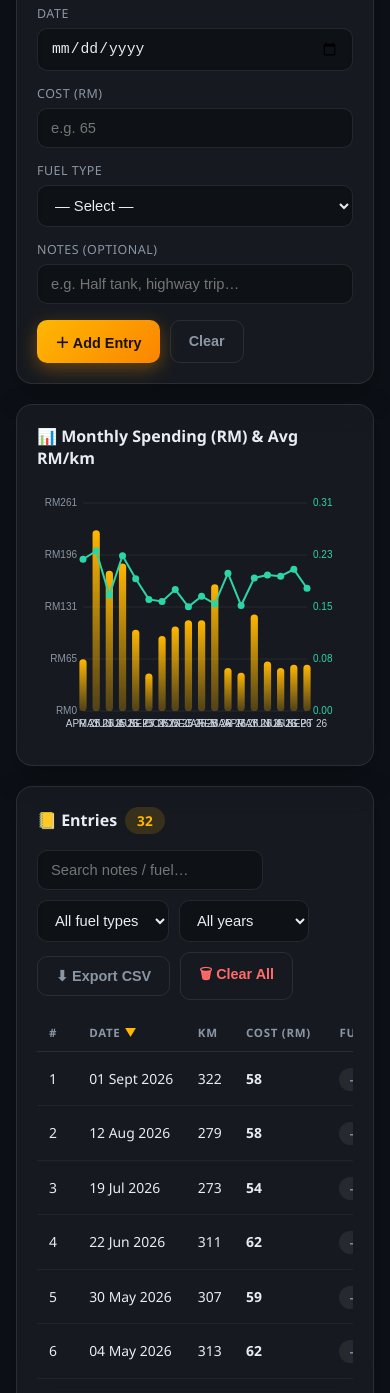
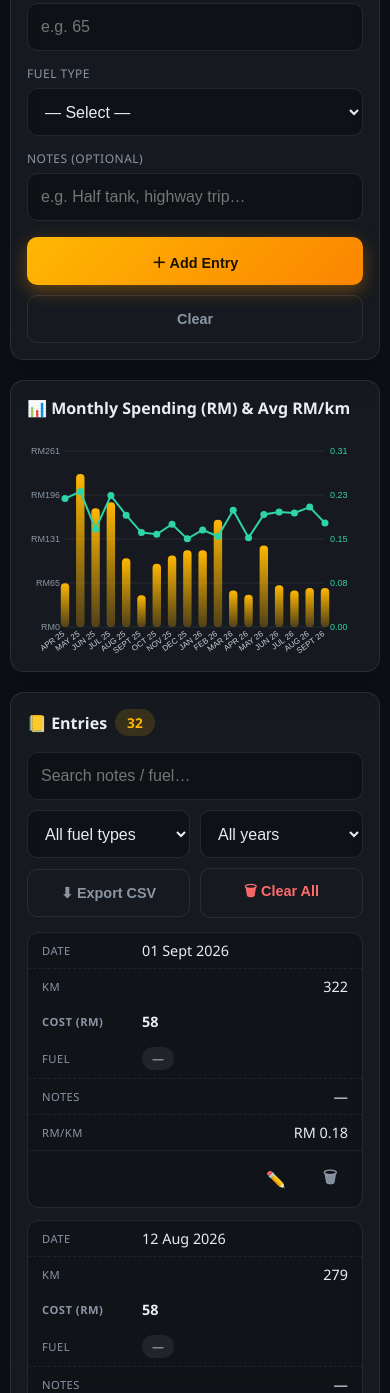
Before and after one commit to Aki19237/Petrol-tracker, a plain HTML site: page index.html in a window 390 px wide. Shown: the part 607-2000 px from the top of the page. Drawn offline with Linux system fonts and the light colour scheme.

Commit message:
index.html

```diff
--- a/index.html
+++ b/index.html
@@ -11,6 +11,7 @@
     --good:#2dd4a7; --bad:#ff6b6b; --radius:16px;
   }
   *{box-sizing:border-box; margin:0; padding:0}
+  html{-webkit-text-size-adjust:100%}
   body{
     font-family:'Segoe UI',system-ui,-apple-system,Roboto,Helvetica,Arial,sans-serif;
     background:
@@ -24,7 +25,7 @@
   /* ---------- header ---------- */
   header{display:flex; align-items:center; gap:16px; margin-bottom:24px}
   .logo{
-    width:56px;height:56px;border-radius:16px;display:grid;place-items:center;font-size:28px;
+    width:56px;height:56px;border-radius:16px;display:grid;place-items:center;font-size:28px; flex-shrink:0;
     background:linear-gradient(135deg,var(--accent),var(--accent2));
     box-shadow:0 8px 24px rgba(255,183,3,.35);
   }
@@ -36,42 +37,44 @@
     background:var(--panel); border:1px solid var(--border); border-radius:var(--radius);
     backdrop-filter:blur(14px); padding:20px; box-shadow:0 10px 30px rgba(0,0,0,.25);
   }
-  .card h2{font-size:1rem; margin-bottom:16px; display:flex; align-items:center; gap:8px}
+  .card h2{font-size:1rem; margin-bottom:16px; display:flex; align-items:center; gap:8px; flex-wrap:wrap}
 
   /* ---------- stats ---------- */
-  .stats{display:grid; grid-template-columns:repeat(auto-fit,minmax(160px,1fr)); gap:14px; margin-bottom:20px}
+  .stats{display:grid; grid-template-columns:repeat(4,1fr); gap:14px; margin-bottom:20px}
   .stat{padding:16px 18px}
-  .stat .label{color:var(--muted); font-size:.75rem; text-transform:uppercase; letter-spacing:.8px}
-  .stat .value{font-size:1.55rem; font-weight:700; margin-top:6px}
-  .stat .sub{color:var(--muted); font-size:.78rem; margin-top:3px}
+  .stat .label{color:var(--muted); font-size:.72rem; text-transform:uppercase; letter-spacing:.8px}
+  .stat .value{font-size:1.5rem; font-weight:700; margin-top:6px; word-break:break-word}
+  .stat .sub{color:var(--muted); font-size:.76rem; margin-top:3px}
   .stat.accent .value{background:linear-gradient(90deg,var(--accent),var(--accent2)); -webkit-background-clip:text; background-clip:text; color:transparent}
 
   /* ---------- form ---------- */
   .form-grid{display:grid; grid-template-columns:repeat(auto-fit,minmax(170px,1fr)); gap:14px}
-  label{font-size:.78rem; color:var(--muted); display:block; margin-bottom:6px; text-transform:uppercase; letter-spacing:.5px}
+  label{font-size:.75rem; color:var(--muted); display:block; margin-bottom:6px; text-transform:uppercase; letter-spacing:.5px}
   input,select,textarea{
-    width:100%; padding:11px 13px; border-radius:10px; font-size:.92rem;
+    width:100%; padding:12px 13px; border-radius:10px; font-size:1rem; min-height:48px;
     background:rgba(0,0,0,.3); border:1px solid var(--border); color:var(--text);
     transition:border-color .15s, box-shadow .15s;
   }
-  input:focus,select:focus,textarea:focus{outline:none; border-color:var(--accent); box-shadow:0 0 0 3px rgba(255,183,3,.15)}
+  input[type=number]{-webkit-appearance:none; appearance:textfield} /* hide spinners on iOS */
+  input:focus,select:focus{outline:none; border-color:var(--accent); box-shadow:0 0 0 3px rgba(255,183,3,.15)}
   .actions{display:flex; gap:10px; margin-top:16px; flex-wrap:wrap}
   button{
     font-size:.9rem; font-weight:600; border:none; cursor:pointer; border-radius:10px;
-    padding:11px 18px; transition:transform .12s, box-shadow .12s, background .15s;
+    padding:12px 18px; min-height:48px; transition:transform .12s, box-shadow .12s, background .15s;
   }
   button:active{transform:scale(.97)}
-  .btn-primary{background:linear-gradient(135deg,var(--accent),var(--accent2)); color:#1a1200; box-shadow:0 6px 18px rgba(255,150,0,.35)}
+  .btn-primary{background:linear-gradient(135deg,var(--accent),var(--accent2)); color:#1a1200; box-shadow:0 6px 18px rgba(255,150,0,.35); flex:1}
   .btn-ghost{background:transparent; color:var(--muted); border:1px solid var(--border)}
   .btn-ghost:hover{color:var(--text); border-color:rgba(255,255,255,.25)}
 
   /* ---------- toolbar ---------- */
   .toolbar{display:flex; gap:10px; flex-wrap:wrap; align-items:center; margin-bottom:14px}
-  .toolbar input[type=search], .toolbar select{width:auto; min-width:130px}
-  .toolbar .spacer{flex:1}
+  .toolbar input[type=search]{flex:1; min-width:150px}
+  .toolbar select{min-width:0; flex:1}
+  .toolbar button{flex:1; min-width:120px}
   .badge-count{background:rgba(255,183,3,.15); color:var(--accent); border-radius:999px; padding:4px 12px; font-size:.85rem; font-weight:700}
 
-  /* ---------- table ---------- */
+  /* ---------- table (desktop) ---------- */
   .table-scroll{overflow-x:auto; border-radius:12px}
   table{width:100%; border-collapse:collapse; min-width:640px}
   th,td{padding:11px 12px; text-align:left; font-size:.87rem; white-space:nowrap}
@@ -81,18 +84,17 @@
   tbody tr{border-bottom:1px solid rgba(255,255,255,.05); transition:background .12s}
   tbody tr:hover{background:rgba(255,255,255,.04)}
   td.num{font-variant-numeric:tabular-nums}
-  .fuel-badge{padding:3px 10px; border-radius:999px; font-size:.75rem; font-weight:600}
+  .fuel-badge{padding:3px 10px; border-radius:999px; font-size:.75rem; font-weight:600; display:inline-block}
   .f-95{background:rgba(45,212,167,.15); color:var(--good)}
   .f-97{background:rgba(80,160,255,.15); color:#6cb0ff}
   .f-half{background:rgba(255,183,3,.15); color:var(--accent)}
   .f-none{background:rgba(255,255,255,.07); color:var(--muted)}
   .icon-btn{
-    width:30px;height:30px; border-radius:8px; background:transparent; padding:0;
-    color:var(--muted); font-size:.9rem; display:inline-grid; place-items:center;
+    width:44px;height:44px; border-radius:10px; background:transparent; padding:0;
+    color:var(--muted); font-size:1rem; display:inline-grid; place-items:center; border:none; min-height:44px;
   }
   .icon-btn:hover{background:rgba(255,255,255,.08); color:var(--text)}
   .icon-btn.del:hover{color:var(--bad); background:rgba(255,107,107,.12)}
-  .notes-cell{max-width:180px; overflow:hidden; text-overflow:ellipsis; white-space:normal}
 
   /* ---------- chart ---------- */
   canvas{width:100%; height:260px; display:block}
@@ -102,12 +104,67 @@
     position:fixed; bottom:24px; left:50%; transform:translateX(-50%) translateY(80px);
     background:#1c2330; border:1px solid var(--border); color:var(--text);
     padding:12px 20px; border-radius:12px; font-size:.9rem; opacity:0; transition:.3s; z-index:50;
-    box-shadow:0 10px 30px rgba(0,0,0,.4); pointer-events:none;
+    box-shadow:0 10px 30px rgba(0,0,0,.4); pointer-events:none; max-width:90vw; text-align:center;
   }
   #toast.show{opacity:1; transform:translateX(-50%) translateY(0)}
 
   footer{text-align:center; color:var(--muted); font-size:.8rem; margin-top:26px}
   .section-gap{margin-bottom:20px}
+
+  /* =========================================================
+     MOBILE — ≤ 900px : stats to 2 columns, chart shorter
+     ========================================================= */
+  @media (max-width:900px){
+    .stats{grid-template-columns:repeat(2,1fr)}
+    canvas{height:220px}
+    header h1{font-size:1.25rem}
+    .logo{width:48px;height:48px;font-size:24px;border-radius:13px}
+  }
+
+  /* =========================================================
+     MOBILE — ≤ 760px : table becomes stacked cards
+     ========================================================= */
+  @media (max-width:760px){
+    body{padding:16px 10px 40px}
+    .card{padding:16px; border-radius:14px}
+    .stat .value{font-size:1.25rem}
+
+    /* collapse the table into cards */
+    table, thead, tbody, tr, td{display:block; min-width:0}
+    thead{display:none}                          /* no column headers / sorting on mobile */
+    .table-scroll{overflow:visible}
+    tbody tr{
+      border:1px solid var(--border); border-radius:12px; margin-bottom:12px;
+      background:rgba(0,0,0,.25); overflow:hidden;
+    }
+    td{padding:8px 14px; font-size:.9rem; display:flex; align-items:center; gap:8px; white-space:normal}
+    td::before{
+      content:attr(data-label); flex:0 0 92px; color:var(--muted);
+      font-size:.7rem; text-transform:uppercase; letter-spacing:.5px;
+    }
+    td:first-child{display:none}                 /* hide the row number */
+    td.cell-num, td.cell-notes, td.cell-rate{
+      display:flex; justify-content:space-between; flex-direction:row; border-top:1px dashed rgba(255,255,255,.07);
+    }
+    td.cell-num::before, td.cell-notes::before, td.cell-rate::before{flex:none}
+    td.cell-cost{font-weight:700}
+    td.cell-actions{border-top:1px solid rgba(255,255,255,.06); padding:4px 8px; justify-content:flex-end; gap:6px}
+    td.cell-actions::before{display:none}
+    .icon-btn{width:48px;height:48px}
+
+    /* form & buttons full width on phones */
+    .form-grid{grid-template-columns:1fr}
+    .actions .btn-primary, .actions .btn-ghost{flex:1 1 100%}
+    .toolbar select, .toolbar button{flex:1 1 46%}
+    .toolbar input[type=search]{flex:1 1 100%}
+  }
+
+  @media (max-width:380px){
+    header h1{font-size:1.1rem}
+    header p{font-size:.8rem}
+    .stats{gap:10px}
+    .stat{padding:13px 14px}
+  }
 </style>
 </head>
 <body>
@@ -134,9 +191,9 @@
     <h2>✏️ Add New Entry <span id="editIndicator" style="display:none;color:var(--accent);font-size:.85rem">— editing entry</span></h2>
     <form id="entryForm">
       <div class="form-grid">
-        <div><label for="distance">Distance (km)</label><input type="number" id="distance" min="1" step="0.1" required placeholder="e.g. 300"></div>
+        <div><label for="distance">Distance (km)</label><input type="number" id="distance" min="1" step="0.1" inputmode="decimal" required placeholder="e.g. 300"></div>
         <div><label for="date">Date</label><input type="date" id="date" required></div>
-        <div><label for="cost">Cost (RM)</label><input type="number" id="cost" min="0" step="0.01" required placeholder="e.g. 65"></div>
+        <div><label for="cost">Cost (RM)</label><input type="number" id="cost" min="0" step="0.01" inputmode="decimal" required placeholder="e.g. 65"></div>
         <div>
           <label for="fuelType">Fuel Type</label>
           <select id="fuelType">
@@ -146,7 +203,7 @@
             <option value="half">Half Tank</option>
           </select>
         </div>
-        <div style="grid-column:1/-1"><label for="notes">Notes (optional)</label><input type="text" id="notes" placeholder="e.g. Half tank, highway trip…"></div>
+        <div style="grid-column:1/-1"><label for="notes">Notes (optional)</label><input type="text" id="notes" placeholder="e.g. Half tank, highway trip…" autocomplete="off"></div>
       </div>
       <div class="actions">
         <button type="submit" class="btn-primary" id="submitBtn">＋ Add Entry</button>
@@ -166,16 +223,14 @@
   <section class="card">
     <h2>📒 Entries <span class="badge-count" id="countBadge">0</span></h2>
     <div class="toolbar">
-      <input type="search" id="search" placeholder="Search notes / fuel…">
+      <input type="search" id="search" placeholder="Search notes / fuel…" autocomplete="off">
       <select id="filterFuel">
         <option value="">All fuel types</option>
         <option value="95">95 Petrol</option>
         <option value="97">97 Petrol</option>
         <option value="half">Half Tank</option>
-        <option value=""> </option>
       </select>
       <select id="filterYear"></select>
-      <div class="spacer"></div>
       <button class="btn-ghost" id="exportBtn">⬇ Export CSV</button>
       <button class="btn-ghost" id="clearAllBtn" style="color:var(--bad)">🗑 Clear All</button>
     </div>
@@ -197,7 +252,7 @@
         <tbody id="tbody"></tbody>
       </table>
     </div>
-    <p style="color:var(--muted);font-size:.78rem;margin-top:14px">💾 Data stored locally on this device. Click a column header to sort.</p>
+    <p style="color:var(--muted);font-size:.78rem;margin-top:14px">💾 Data stored locally on this device. Click a column header to sort (desktop).</p>
   </section>
 
   <footer>⛽ Petrol Expenditure Tracker — your fuel costs, visualised.</footer>
@@ -277,7 +332,7 @@ function renderStats(){
   }
 }
 
-/* ---------- table ---------- */
+/* ---------- table / cards ---------- */
 function visibleEntries(){
   const q = $("search").value.toLowerCase().trim();
   const fuel = $("filterFuel").value;
@@ -285,7 +340,7 @@ function visibleEntries(){
   let list = entries.map((e,i)=>({e,i}))
     .filter(({e}) =>
       (!q || (e.notes||"").toLowerCase().includes(q) || e.fuelType.includes(q)) &&
-      (fuel==="" ? true : fuel==="all-empty" ? !e.fuelType : e.fuelType===fuel) &&
+      (fuel==="" ? true : e.fuelType===fuel) &&
       (!year || e.date.startsWith(year)));
   list.sort((a,b)=>{
     const va=a.e[sortKey], vb=b.e[sortKey];
@@ -303,38 +358,42 @@ function renderTable(){
 
   $("tbody").innerHTML = list.length ? list.map(({e,i},n)=>`
     <tr>
-      <td class="num">${n+1}</td>
-      <td>${fmtDate(e.date)}</td>
-      <td class="num">${e.distance.toLocaleString()}</td>
-      <td class="num"><strong>${e.cost.toLocaleString("en-MY",{maximumFractionDigits:2})}</strong></td>
-      <td>${fuelBadge(e.fuelType)}</td>
-      <td class="notes-cell" title="${(e.notes||"").replace(/"/g,"&quot;")}">${e.notes||"—"}</td>
-      <td class="num">${fmtRM(e.cost/e.distance)}</td>
-      <td style="text-align:right">
-        <button class="icon-btn" title="Edit" onclick="startEdit(${i})">✏️</button>
-        <button class="icon-btn del" title="Delete" onclick="removeEntry(${i})">🗑</button>
+      <td>${n+1}</td>
+      <td data-label="Date">${fmtDate(e.date)}</td>
+      <td class="cell-num" data-label="km">${e.distance.toLocaleString()}</td>
+      <td class="cell-cost" data-label="Cost (RM)"><strong>${e.cost.toLocaleString("en-MY",{maximumFractionDigits:2})}</strong></td>
+      <td data-label="Fuel">${fuelBadge(e.fuelType)}</td>
+      <td class="cell-notes" data-label="Notes">${e.notes||"—"}</td>
+      <td class="cell-num cell-rate" data-label="RM/km">${fmtRM(e.cost/e.distance)}</td>
+      <td class="cell-actions">
+        <button class="icon-btn" title="Edit" aria-label="Edit entry" onclick="startEdit(${i})">✏️</button>
+        <button class="icon-btn del" title="Delete" aria-label="Delete entry" onclick="removeEntry(${i})">🗑</button>
       </td>
     </tr>`).join("")
-  : `<tr><td colspan="8" style="text-align:center;color:var(--muted);padding:28px">No entries match. Add one above! ⛽</td></tr>`;
+  : `<tr><td colspan="8" style="text-align:center;color:var(--muted);padding:28px;display:block">No entries match. Add one above! ⛽</td></tr>`;
 
   $("filterYear").innerHTML = "<option value=\"\">All years</option>" +
     [...new Set(entries.map(e=>e.date.slice(0,4)))].sort().reverse()
       .map(y=>`<option value="${y}" ${y===$("filterYear").value?"selected":""}>${y}</option>`).join("");
 }
 
-/* ---------- chart ---------- */
+/* ---------- chart (responsive canvas) ---------- */
 function renderChart(){
   const cv = $("chart"), ctx = cv.getContext("2d");
   const dpr = window.devicePixelRatio || 1;
-  cv.width = cv.clientWidth*dpr; cv.height = 260*dpr; ctx.setTransform(dpr,0,0,dpr,0,0);
-  const W = cv.clientWidth, H = 260, padL=46, padR=46, padT=18, padB=34;
+  const cssH = getComputedStyle(cv).height;                 // follows media queries
+  const H = parseInt(cssH, 10);
+  const small = cv.clientWidth < 560;
+  cv.width = cv.clientWidth*dpr; cv.height = H*dpr; ctx.setTransform(dpr,0,0,dpr,0,0);
+  const W = cv.clientWidth;
+  const padL=small?38:46, padR=small?38:46, padT=16, padB=small?28:34;
 
   const byMonth = {};
   entries.forEach(e=>{ const k=monthKey(e.date); (byMonth[k]??={cost:0,km:0}); byMonth[k].cost+=e.cost; byMonth[k].km+=e.distance; });
   const keys = Object.keys(byMonth).sort();
 
   ctx.clearRect(0,0,W,H);
-  if(!keys.length){ ctx.fillStyle="#8b96a5"; ctx.font="14px sans-serif"; ctx.textAlign="center"; ctx.fillText("No data yet", W/2, H/2); return; }
+  if(!keys.length){ ctx.fillStyle="#8b96a5"; ctx.font="13px sans-serif"; ctx.textAlign="center"; ctx.fillText("No data yet", W/2, H/2); return; }
 
   const maxCost = Math.max(...keys.map(k=>byMonth[k].cost)) * 1.15;
   const plotW = W-padL-padR, plotH = H-padT-padB;
@@ -342,14 +401,14 @@ function renderChart(){
   const barW  = Math.min(34, step*0.55);
 
   // gridlines + left axis (cost)
-  ctx.font="10px sans-serif"; ctx.textAlign="right";
+  ctx.font=(small?"9px":"10px")+" sans-serif"; ctx.textAlign="right";
   for(let i=0;i<=4;i++){
     const v = maxCost/4*i, y = padT+plotH - (v/maxCost)*plotH;
     ctx.strokeStyle="rgba(255,255,255,.07)"; ctx.beginPath(); ctx.moveTo(padL,y); ctx.lineTo(W-padR,y); ctx.stroke();
-    ctx.fillStyle="#8b96a5"; ctx.fillText("RM"+Math.round(v), padL-6, y+3);
+    ctx.fillStyle="#8b96a5"; ctx.fillText("RM"+Math.round(v), padL-5, y+3);
   }
 
-  // bars (cost)
+  // bars (cost) + month labels (rotate if crowded)
   keys.forEach((k,i)=>{
     const x = keys.length===1 ? W/2 : padL + step*i;
     const h = (byMonth[k].cost/maxCost)*plotH;
@@ -358,11 +417,15 @@ function renderChart(){
     ctx.fillStyle=g;
     ctx.beginPath(); ctx.roundRect(x-barW/2, padT+plotH-h, barW, h, 4); ctx.fill();
 
-    ctx.fillStyle="#c9d2de"; ctx.textAlign="center"; ctx.font="10px sans-serif";
-    ctx.fillText(monthLabel(k), x, H-padB+16);
+    ctx.fillStyle="#c9d2de"; ctx.font=(small?"8px":"10px")+" sans-serif";
+    const lbl = monthLabel(k);
+    if(step < 46){                                   // too crowded → rotate labels
+      ctx.save(); ctx.translate(x, H-padB+8); ctx.rotate(-Math.PI/5);
+      ctx.textAlign="right"; ctx.fillText(lbl,0,0); ctx.restore();
+    } else { ctx.textAlign="center"; ctx.fillText(lbl, x, H-padB+16); }
   });
 
-  // line (avg RM/km per month) — right axis
+  // line (avg RM/km) — right axis
   const rates = keys.map(k=>byMonth[k].cost/byMonth[k].km);
   const maxR = Math.max(...rates)*1.3;
   ctx.strokeStyle="#2dd4a7"; ctx.lineWidth=2; ctx.beginPath();
@@ -376,12 +439,11 @@ function renderChart(){
     const x = keys.length===1 ? W/2 : padL + step*i;
     const y = padT+plotH - (rates[i]/maxR)*plotH;
     ctx.fillStyle="#2dd4a7"; ctx.beginPath(); ctx.arc(x,y,3.5,0,7); ctx.fill();
-    ctx.fillStyle="#8b96a5"; ctx.textAlign="left"; ctx.font="10px sans-serif";
   });
-  ctx.textAlign="left";
+  ctx.textAlign="left"; ctx.font=(small?"9px":"10px")+" sans-serif";
   for(let i=0;i<=4;i++){
     const v = maxR/4*i, y = padT+plotH-(v/maxR)*plotH;
-    ctx.fillStyle="#2dd4a7"; ctx.fillText(v.toFixed(2), W-padR+6, y+3);
+    ctx.fillStyle="#2dd4a7"; ctx.fillText(v.toFixed(2), W-padR+5, y+3);
   }
 }
 
@@ -408,10 +470,11 @@ $("entryForm").addEventListener("submit", ev=>{
   ev.preventDefault();
   const e = { distance:+$("distance").value, date:$("date").value, cost:+$("cost").value,
               fuelType:$("fuelType").value, notes:$("notes").value.trim() };
-  if(e.distance<=0 || !e.date) return toast("Please enter a valid date & distance");
-  editIndex===null ? entries.push(e) : (entries[editIndex]=e);
+  if(e.distance<=0 || !e.date){ toast("Please enter a valid date & distance"); return; }
+  const updated = editIndex!==null;
+  updated ? (entries[editIndex]=e) : entries.push(e);
   save(); cancelEdit(); renderAll();
-  toast(editIndex!==null ? "Entry updated" : "Entry added ⛽");
+  toast(updated ? "Entry updated" : "Entry added ⛽");
 });
 
 $("exportBtn").onclick = () => {
@@ -429,7 +492,7 @@ document.querySelectorAll("thead th[data-sort]").forEach(th=>{
   th.onclick = () => { const k=th.dataset.sort; sortDir = (k===sortKey)?-sortDir:-1; sortKey=k; renderTable(); };
 });
 ["search","filterFuel","filterYear"].forEach(id=> $(id).addEventListener("input", renderTable));
-window.addEventListener("resize", renderChart);
+let rT; window.addEventListener("resize", ()=>{ clearTimeout(rT); rT=setTimeout(renderChart,150); });
 
 function renderAll(){ renderStats(); renderTable(); renderChart(); }
 renderAll();
```
